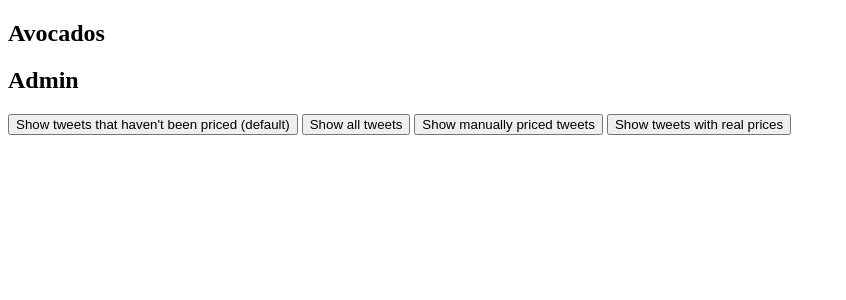
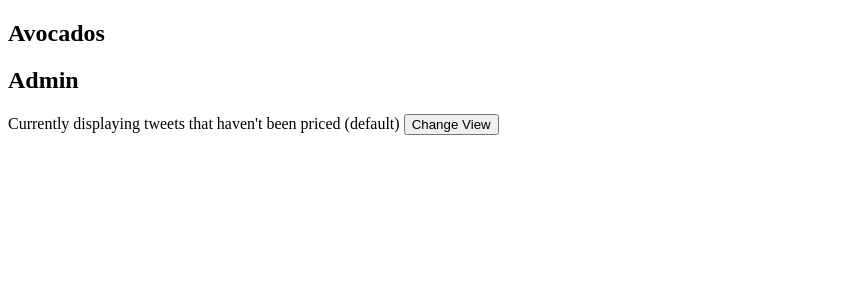
Before and after one commit to mrbberra/avocado, a Flask app: page /admin in a window 1280 px wide. Shown: the top 300 px of the page, without its empty margins (0-846 px from the left). Run offline with Flask 2, Linux system fonts and the light colour scheme; the visitor is signed in with stand-in values (Sample User, id 1); data that the repository does not hold is empty.

Commit message:
added dropdown menu for admin view to replace buttons

```diff
--- a/webserver/templates/admin.html
+++ b/webserver/templates/admin.html
@@ -46,6 +46,19 @@ $(document).ready(function() {
     getTweetView($(this).attr('id'));
   }
   );
+
+  $('#filter-options').hide();
+  $('#dropdown').on('click', function(){
+    $('#filter-options').show();
+    $('.current').hide()
+  });
+  $('#filter-options li').on('click', function(option){
+    $('#current-view').text($(this).text());
+    $('#filter-options').hide();
+    ('.current').removeClass('current')
+    $(this).addClass('current');
+    option.preventDefault();
+  })
 });
 
 </script>
@@ -56,12 +69,16 @@ $(document).ready(function() {
 {% endblock %}
 
 {% block content %}
-<div id="filter-options">
-  <button class="view-choice-button" id="button-default-view">Show tweets that haven't been priced (default)</button>
-  <button class="view-choice-button" id="button-all-view">Show all tweets</button>
-  <button class="view-choice-button" id="button-price-adjusted-view">Show manually priced tweets</button>
-  <button class="view-choice-button" id="button-real-prices-view">Show tweets with real prices</button>
-</div>
+<nav>
+  <span>Currently displaying </span><span id="current-view">tweets that haven't been priced (default)</span>
+  <button id="dropdown">Change View</button>
+  <ul id="filter-options">
+    <li class="view-choice-button" id="button-default-view">tweets that haven't been priced (default)</button>
+    <li class="view-choice-button" id="button-all-view">all tweets</button>
+    <li class="view-choice-button" id="button-price-adjusted-view">manually priced tweets</button>
+    <li class="view-choice-button" id="button-real-prices-view">tweets with real prices</button>
+  </ul>
+</nav>
 {% for tweet in tweets %}
   <div class="tweet-price-setter" data-price="{{ tweet[2] }}">
     <div class="tweet">
```
